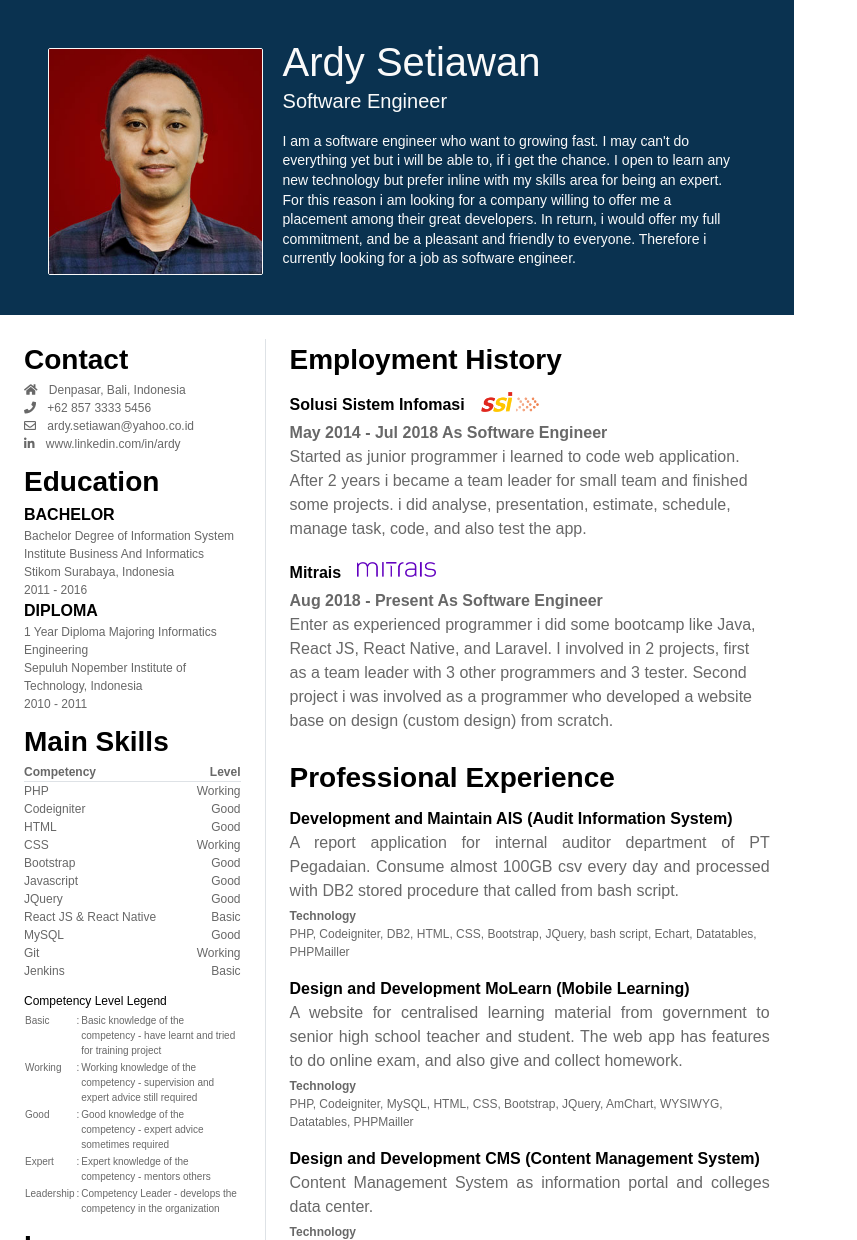
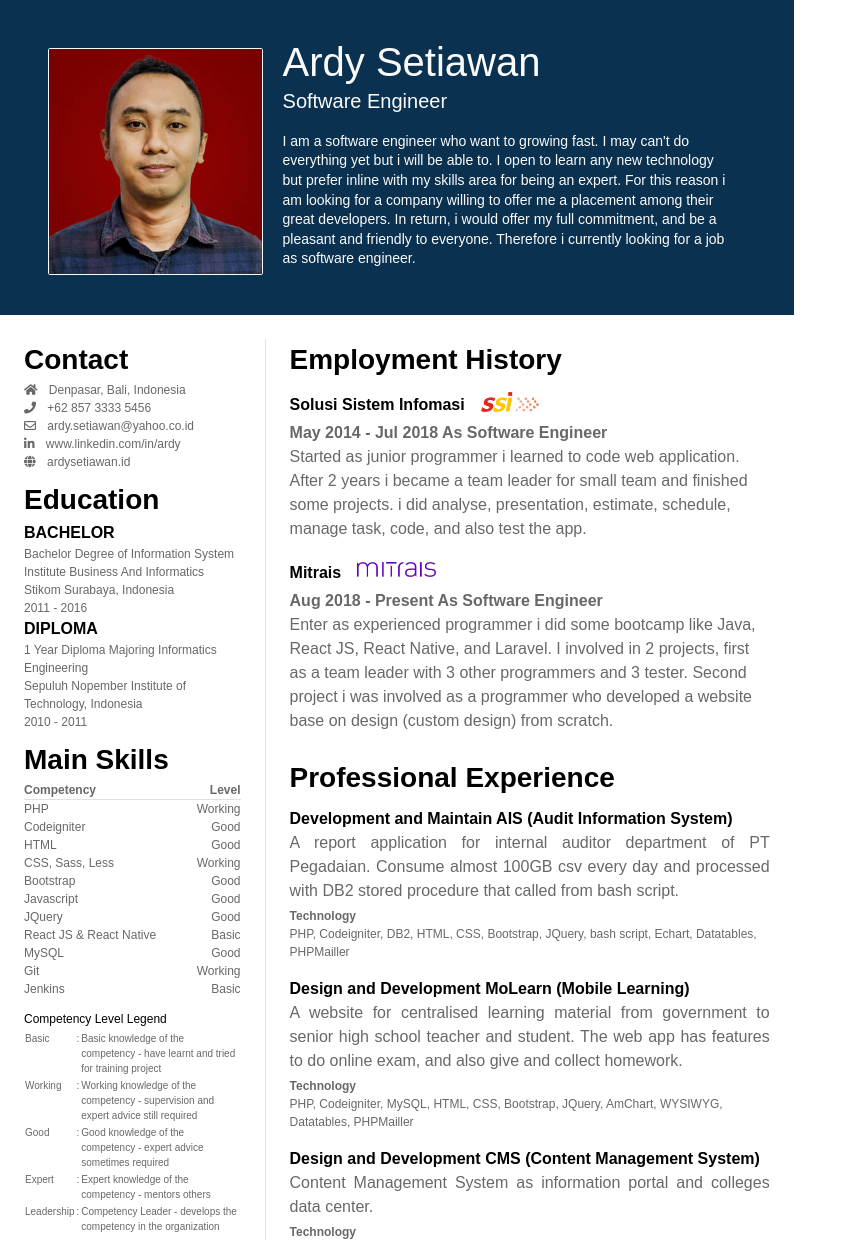
Before and after one commit to ardysetiawan13/curriculum-vitae, a plain HTML site: page index.html in a window 1280 px wide. Shown: the top 1240 px of the page, without its empty margins (0-857 px from the left). Drawn offline with Linux system fonts and the light colour scheme; a web font is replaced by a local one.

Commit message:
add website, new skills

```diff
--- a/index.html
+++ b/index.html
@@ -66,7 +66,7 @@
 					<br>
 					<span class="font-20">Software Engineer</span>
 					<p class="mt-3" style="line-height: 140%; font-size: 14px">
-						I am a software engineer who want to growing fast. I may can't do everything yet but i will be able to, if i get the chance. I open to learn any new technology but prefer inline with my skills area for being an expert. For this reason i am looking for a company willing to offer me a placement among their great developers. In return, i would offer my full commitment, and be a pleasant and friendly to everyone. Therefore i currently looking for a job as software engineer.
+						I am a software engineer who want to growing fast. I may can't do everything yet but i will be able to. I open to learn any new technology but prefer inline with my skills area for being an expert. For this reason i am looking for a company willing to offer me a placement among their great developers. In return, i would offer my full commitment, and be a pleasant and friendly to everyone. Therefore i currently looking for a job as software engineer.
 					</p>
 				</div>
 			</div>
@@ -83,6 +83,7 @@
 							<div><i class="fas fa-phone mr-2"></i> +62 857 3333 5456</div>
 							<div><i class="far fa-envelope mr-2"></i> ardy.setiawan@yahoo.co.id</div>
 							<div><i class="fab fa-linkedin-in mr-2"></i> www.linkedin.com/in/ardy</div>
+							<div><i class="fas fa-globe mr-2"></i> ardysetiawan.id</div>
 						</div>
 					</div>
 				</div>
@@ -124,7 +125,7 @@
 								<span class="float-right">Good</span>
 							</div>
 							<div>
-								CSS
+								CSS, Sass, Less
 								<span class="float-right">Working</span>
 							</div>
 							<div>
```
